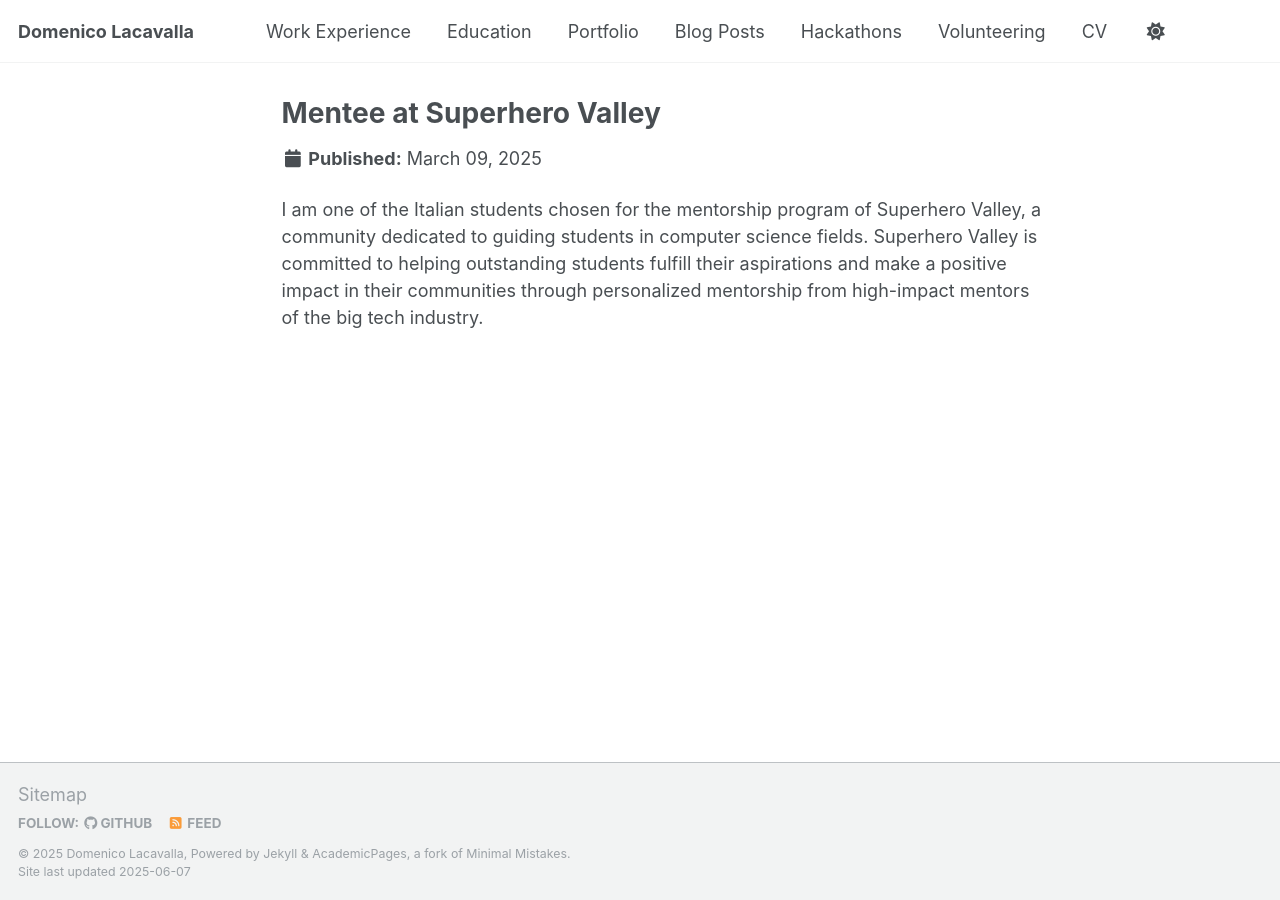
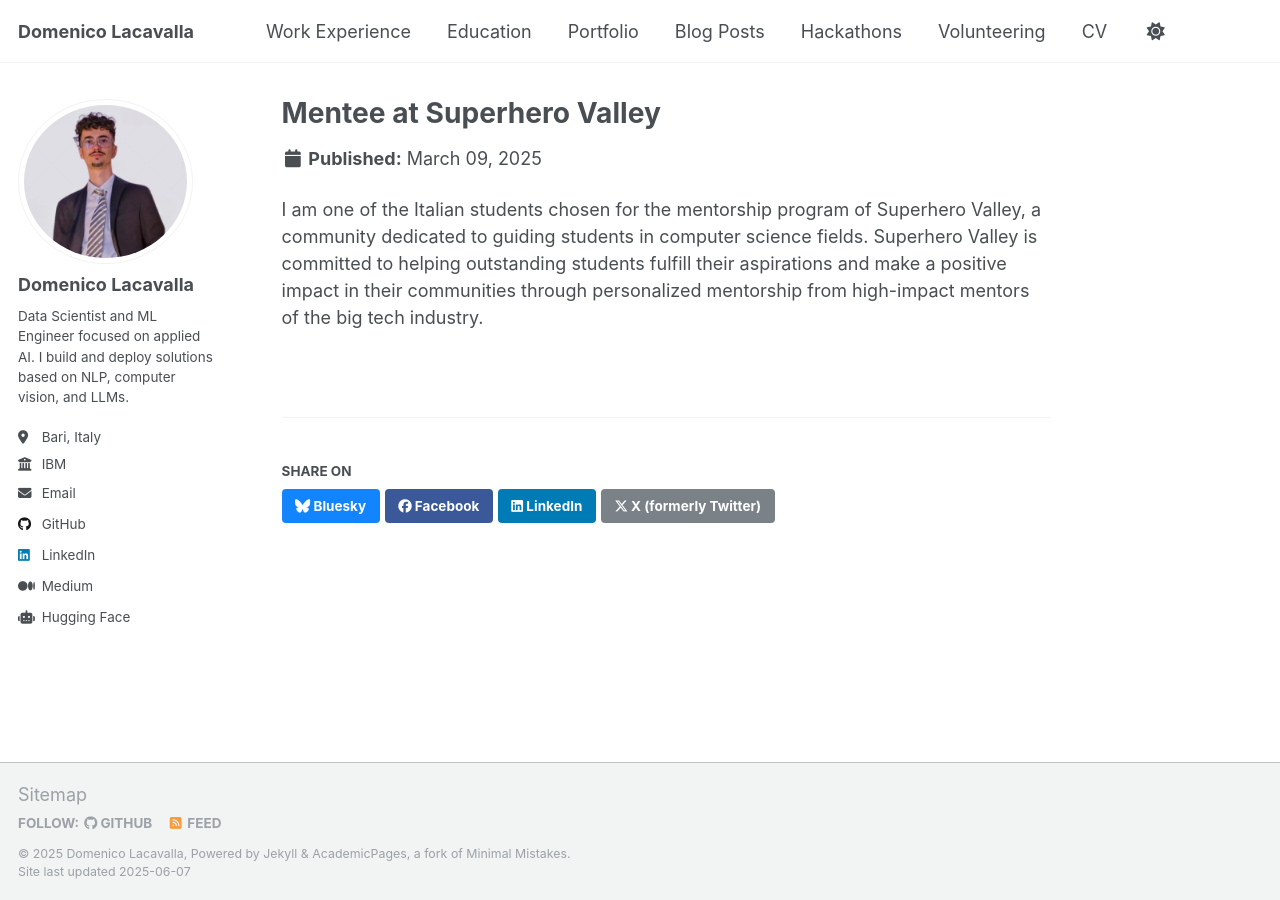
Before and after one commit to D0men1c0/D0men1c0.github.io, a Jekyll site: the page built from _volunteering/superhero-valley.md, in a window 1280 px wide. Built offline with Jekyll 4.4.1, drawn with Linux system fonts in a browser that asks for light colours; part of the change alters nothing that is shown.

Commit message:
Update _config.yml

```diff
--- a/_config.yml
+++ b/_config.yml
@@ -283,6 +283,9 @@ defaults:
       type: volunteering
     values:
       layout: single
+      author_profile: true
+      share: true
+      comments: true
   # _pages
   - scope:
       path: ""
```
